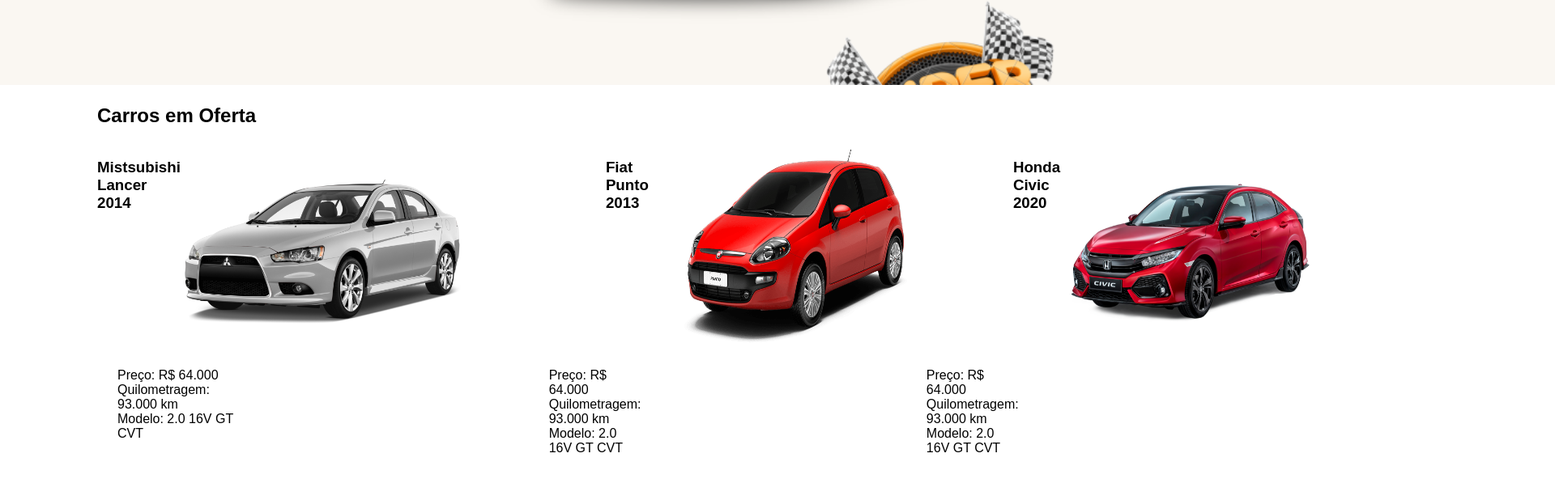
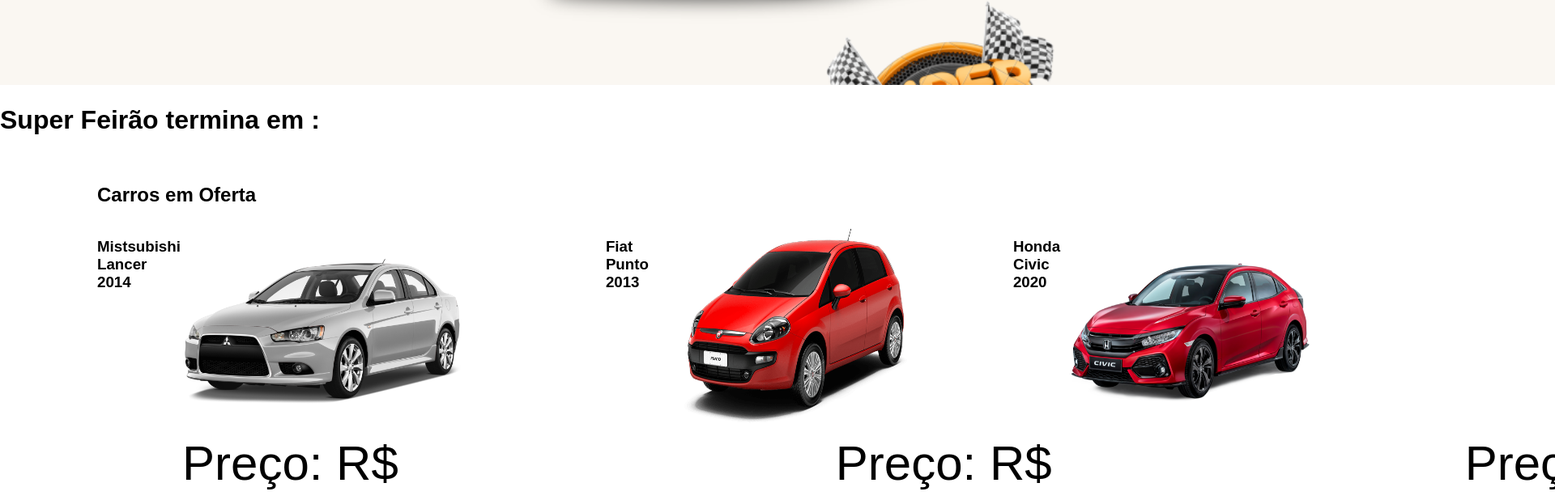
Before and after one commit to Felpatoo/site-concession-ria, a plain HTML site: page index.html in a window 1280 px wide. Shown: the part 630-1248 px from the top of the page at 81% size, 1920 px wide, since content can reach past the window. Drawn offline with Linux system fonts and the light colour scheme.

Commit message:
Update index.html

```diff
--- a/index.html
+++ b/index.html
@@ -4,7 +4,8 @@
     <meta charset="UTF-8">
     <title>Site de vendas de automóveis</title>
     <link rel="stylesheet" href="style.css">
-  </head>
+    <script src="./main.js"></script>
+   </head>
   <body>
     <header>
       <img class="logo" src="Logo.png" width="250px">
@@ -21,6 +22,19 @@
     </header>
     <main>
       <img src="./banner.png" width="1950px">
+      <h1>Super Feirão termina em : </h1>
+
+<p id="timer"></p>
+
+
+</body>
+<style>
+p {
+  text-align: center;
+  font-size: 60px;
+  margin-top: 0px;
+}
+</style>
       <section class="linguiça" id="destaques">
         <h2>Carros em Oferta</h2>
 
@@ -43,7 +57,7 @@
 
             </div>
 <div>
-            <p style="padding-left: 25px;">Preço: R$ 64.000<br>
+            <div class="text"><p style="padding-left: 25px;">Preço: R$ 64.000<br>
               Quilometragem: 93.000 km <br>
               Modelo: 2.0 16V GT CVT</p>
 <div style="padding-left: 380px;">
@@ -56,6 +70,7 @@
     <div  style="padding-left: 350px;"> </div><p>Preço: R$ 64.000<br>
       Quilometragem: 93.000 km <br>
       Modelo: 2.0 16V GT CVT</p></div>
+            </div>
 
       </div>
 
```
